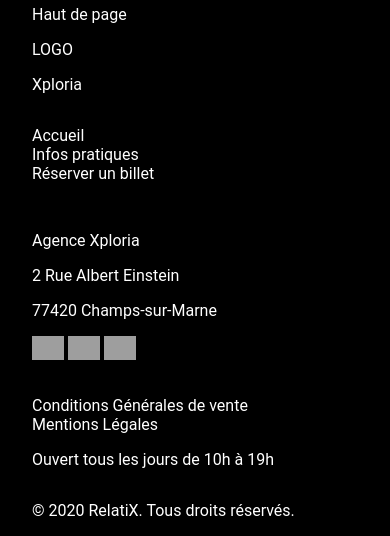
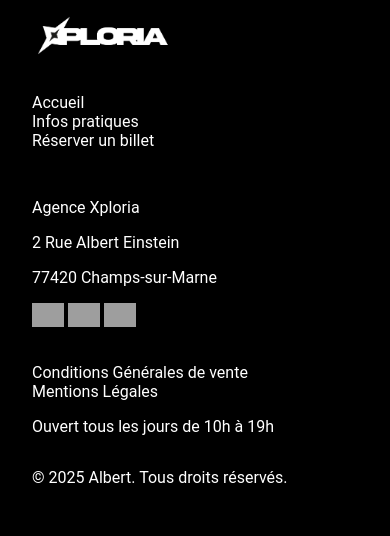
Before and after one commit to Andie4/exposition_virtuelle_Einstein, a PHP site: page /infos_pratiques.php in a window 390 px wide. Shown: the part 2172-2708 px from the top of the page. After the commit the page ends 2655 px from the top, so only its background shows below. Run offline with PHP 8.4, Linux system fonts and the light colour scheme; grey boxes are pictures that could not be loaded.

Commit message:
Amélioration détail
Nav + footer + style

```diff
--- a/CGV.php
+++ b/CGV.php
@@ -3,6 +3,7 @@
 <head>
     <meta charset="UTF-8">
     <meta name="viewport" content="width=device-width, initial-scale=1.0">
+    <link rel="stylesheet" href="styles/style.css">
     <link rel="stylesheet" href="styles/CGV.css">
     <title>Conditions Générales de Ventes</title>
 </head>
--- a/footer.php
+++ b/footer.php
@@ -1,20 +1,16 @@
-<?php
-    echo'
-    <!DOCTYPE html>
-    <html lang="fr">
-    <head>
-        <meta charset="UTF-8">
-        <meta name="viewport" content="width=device-width, initial-scale=1.0">
 <link rel="stylesheet" href="styles/footer.css">
-    </head>
+
 <body>
     <footer>
         <a href="#top">Haut de page</a>
 
         <div class="flex">
             <div class="spaceFooter">
-                    <p>LOGO</p>
-                    <a href="https://xploria.fr">Xploria</a>
+                <a href="https://albert.xploria.fr" class="logoFooter albertLogo"><img  src="images/albert_logo.svg"
+                        alt="image cliquable vers le site web de l'exposition Albert, ayez sa vision'"></a>
+                <br>
+                <a href="https://xploria.fr" class="logoFooter xploriaLogo"><img  src="images/xploria_logo.png"
+                        alt="image cliquable vers le site web de l'agence Xploria"></a>
             </div>
             <div class="spaceFooter grid">
                 <a href="index.php">Accueil</a>
@@ -22,25 +18,28 @@
                 <a href="formulaire.php">Réserver un billet</a>
             </div>
             <div class="spaceFooter">
-                    <p>Agence Xploria</p>
+                <p><a href="xploria.fr">Agence Xploria</a></p>
                 <p>2 Rue Albert Einstein</p>
                 <p>77420 Champs-sur-Marne</p>
                 <div>
-                        <a href="https://www.instagram.com/xploria_agency?igsh=MWo3Nm1mNHhsM2Y0OA==" target="_blank"><img src="images/instagram.svg" alt="" class="icone"></a>
-                        <a href="https://www.tiktok.com/@xploria_agency?_t=ZN-8uGYZ05NkbG&_r=1" target="_blank"><img src="images/tiktok.svg" alt="" class="icone"></a>
-                        <a href="" target="_blank"><img src="images/youtube.svg" alt="" class="icone"></a>
+                    <a href="https://www.instagram.com/xploria_agency?igsh=MWo3Nm1mNHhsM2Y0OA==" target="_blank"><img
+                            src="images/instagram.svg"
+                            alt="image cliquable vers le compte instagram de l'agence Xploria" class="icone"></a>
+                    <a href="https://www.tiktok.com/@xploria_agency?_t=ZN-8uGYZ05NkbG&_r=1" target="_blank"><img
+                            src="images/tiktok.svg" alt="image cliquable vers le compte tiktok de l'agence Xploria"
+                            class="icone"></a>
+                    <a href="" target="_blank"><img src="images/youtube.svg"
+                            alt="image cliquable vers le compte YouTube de l'agence Xploria" class="icone"></a>
                 </div>
             </div>
         </div>
         <div class="flex">
-                <a href="CGV.php"><img src="" alt="">Conditions Générales de vente</a>
-                <a href="mentions_legales.php"><img src="" alt="">Mentions Légales</a>
+            <a href="CGV.php">Conditions Générales de vente</a>
+            <a href="mentions_legales.php">Mentions Légales</a>
             <p>Ouvert tous les jours de 10h à 19h</p>
-                <p>© 2020 RelatiX. Tous droits réservés.</p>
+            <p>© 2025 Albert. Tous droits réservés.</p>
         </div>
     </footer>
 </body>
+
 </html>
-    '
-
-?>
--- a/formulaire.php
+++ b/formulaire.php
@@ -3,9 +3,10 @@
 <head>
     <meta charset="UTF-8">
     <meta name="viewport" content="width=device-width, initial-scale=1.0">
+    <link rel="stylesheet" href="styles/style.css">
     <link rel="stylesheet" href="styles/formulaire.css">
     <script src="scripts/formulaire.js" defer></script>
-    <title>Réservation</title>
+    <title>Réservation - Albert, ayez sa vision</title>
 </head>
 <body>
 <?php include 'nav.php'; ?>
--- a/infos_pratiques.php
+++ b/infos_pratiques.php
@@ -4,7 +4,7 @@
     <meta charset="UTF-8">
     <meta name="viewport" content="width=device-width, initial-scale=1.0">
     <link rel="stylesheet" href="styles/infos_pratiques.css">
-    <title>Infos pratiques</title>
+    <title>Infos pratiques - Albert, ayez sa vision</title>
 </head>
 <body>
 
@@ -30,17 +30,17 @@
                     <h2 class="tinyMarginBottom">TRANSPORTS</h2>
                     <p>Train : RER A - Arrêt Noisy-champsBus : lignes 312, 213, 212</p>
                 </div>
-                <div class="bigMarginBottom">
+                <!-- <div class="bigMarginBottom">
                     <h2 class="tinyMarginBottom">TARIFS</h2>
                     <p>Plein tarif : 0€ / Tarif réduit : 0€</p>
-                </div>
+                </div> -->
 
                 <div class="bigMarginBottom">
                     <h2 class="tinyMarginBottom">ACCÈS</h2>
                     <p>2 Rue Albert Einstein</p>
                     <p>77420 Champs-sur-Marne</p>
                     <p>Téléphone : +33123456789</p>
-                    <p>Mail : exporelatix@gmail.com</p>
+                    <p>Mail : expoalbert@gmail.com</p>
                 </div>
                 <div class="bigMarginBottom">
                     <h2 class="tinyMarginBottom">ACCESSIBILITÉ</h2>
@@ -48,7 +48,7 @@
                 </div>
                 <div class="bigMarginBottom">
                     <h2 class="tinyMarginBottom">RÉSEAU WI-FI GRATUIT</h2>
-                    <p>L’exposition dispose d'un réseau wifi gratuit et ouvert à tous. Pour se connecter, sélectionner le réseau "Relatix_Wifi" et accepter les conditions générales d'utilisation. Vous serez redirigés vers le site du musée et vous pourrez naviguer librement dans les zones du musée couvertes par le réseau.</p>
+                    <p>L’exposition dispose d'un réseau wifi gratuit et ouvert à tous. Pour se connecter, sélectionner le réseau "Albert_Wifi" et accepter les conditions générales d'utilisation. Vous serez redirigés vers le site du musée et vous pourrez naviguer librement dans les zones du musée couvertes par le réseau.</p>
                 </div>
             </div>
             <div class="centerH">
--- a/mentions_legales.php
+++ b/mentions_legales.php
@@ -3,8 +3,9 @@
 <head>
     <meta charset="UTF-8">
     <meta name="viewport" content="width=device-width, initial-scale=1.0">
+    <link rel="stylesheet" href="styles/style.css">
     <link rel="stylesheet" href="styles/mentions_legales.css">
-    <title>Réservation exposition</title>
+    <title>Mention Légales - Albert, ayez sa vision</title>
 </head>
 <body>
 <?php include 'nav.php'; ?>
--- a/nav.php
+++ b/nav.php
@@ -1,17 +1,11 @@
-<?php
-    echo'
-    <!DOCTYPE html>
-    <html lang="fr">
-    <head>
-        <meta charset="UTF-8">
-        <meta name="viewport" content="width=device-width, initial-scale=1.0">
 <link rel="stylesheet" href="styles/nav.css">
 <script src="scripts/nav.js" defer></script>
 
-    </head>
 <body>
+    <header>
+        <a href="#content" class="skip-link">Aller au contenu</a>
         <nav class="navbar">
-        <a href="index.php" class="logo">XPLORIA</a>
+            <a href="index.php" class="logo"><img src="images/albert_logo.svg" alt="retour accueil"></a>
             <div class="nav-links">
                 <ul>
                     <li><a href="index.php" class="black">Accueil</a></li>
@@ -23,8 +17,7 @@
             <img src="images/menu.svg" alt="menu hamburger" class="menu-burger">
             <img src="images/close.svg" alt="close" class="close">
         </nav>
+    </header>
+</body>
 
-    </body>
 </html>
-    ';
-?>
--- a/remerciement.php
+++ b/remerciement.php
@@ -3,8 +3,9 @@
 <head>
     <meta charset="UTF-8">
     <meta name="viewport" content="width=device-width, initial-scale=1.0">
+    <link rel="stylesheet" href="styles/style.css">
     <link rel="stylesheet" href="styles/remerciement.css">
-    <title>Réservation exposition</title>
+    <title>Confirmation réservation - Albert, ayez sa vision</title>
 </head>
 <body>
     <?php include 'nav.php'; ?>
--- a/styles/CGV.css
+++ b/styles/CGV.css
@@ -1,8 +1,4 @@
-*,
-*::after,
-*::before {
-    box-sizing: border-box;
-}
+
 body{
     font-family:Arial, Helvetica, sans-serif;
     color: white;
--- a/styles/footer.css
+++ b/styles/footer.css
@@ -1,8 +1,4 @@
-*,
-*::after,
-*::before {
-    box-sizing: border-box;
-}
+
 
 a{
     text-decoration: none;
@@ -14,6 +10,10 @@
 .grid{
     display: grid;
 
+}
+
+.logoFooter img{
+    margin: 10px 0 0 0;
 }
 
 
@@ -28,6 +28,13 @@
     }
     .flex{
         display:grid;
+    }
+    .albertLogo img{
+        width: 120px;
+    }
+
+    .xploriaLogo img{
+        width: 150px;
     }
 
 }
@@ -45,6 +52,13 @@
     .flex{
         display:grid;
     }
+    .albertLogo img{
+        width: 130px;
+    }
+
+    .xploriaLogo img{
+        width: 170px;
+    }
 }
 
 /* desktop */
@@ -59,4 +73,13 @@
         align-items: center;
         justify-content: space-between;
     }
+    .albertLogo img{
+        width: 8vw;
+        min-width: 120px;
+    }
+
+    .xploriaLogo img{
+        width: 10vw;
+        min-width: 150px;
+    }
 }
--- a/styles/formulaire.css
+++ b/styles/formulaire.css
@@ -1,8 +1,4 @@
-*,
-*::after,
-*::before {
-    box-sizing: border-box;
-}
+
 body{
     font-family:Arial, Helvetica, sans-serif;
     background-color: var(--black);
--- a/styles/infos_pratiques.css
+++ b/styles/infos_pratiques.css
@@ -1,8 +1,4 @@
-*,
-*::after,
-*::before {
-    box-sizing: border-box;
-}
+
 body{
     font-family: 'Roboto', sans-serif;
     margin: 0;
--- a/styles/nav.css
+++ b/styles/nav.css
@@ -4,7 +4,7 @@
     box-sizing: border-box;
 }
 
-.navbar{
+.navbar {
     position: relative;
     padding: 3rem;
     display: flex;
@@ -16,31 +16,30 @@
 
 }
 
-.navbar .nav-links ul{
+.navbar .nav-links ul {
     display: flex;
     align-items: center;
 
 }
-.navbar .nav-links ul li{
+
+.navbar .nav-links ul li {
     display: flex;
     list-style: none;
-    margin : 0 1rem;
+    margin: 0 1rem;
 
 }
-/* .navbar .nav-links ul li.active a{
-    color:rgb(0, 0, 0);
-    font-weight:2rem ;
 
-} */
-.menu-burger{
+.menu-burger {
     width: 3rem;
     display: none;
 }
-.close{
+
+.close {
     width: 3rem;
     display: none;
 }
-.langues{
+
+.langues {
     background-color: #fff;
     color: black;
     border-radius: 100%;
@@ -53,32 +52,39 @@
 
 }
 
-.border{
-    border : 1px solid rgb(255, 255, 255);
+.border {
+    border: 1px solid rgb(255, 255, 255);
     padding: 0.5rem 1rem;
 
 }
-.border:hover{
-    border : 1px solid rgb(0, 0, 0);
+
+.border:hover {
+    border: 1px solid rgb(0, 0, 0);
     padding: 0.5rem 1rem;
     background-color: #fff;
     color: black;
 }
 
+.logo img {
+    width: 200px;
+}
 
 
 
-@media screen and (max-width:768px){
-    .navbar{
+@media screen and (max-width:768px) {
+    .navbar {
         padding: 0;
     }
-    .navbar.logo{
-        position: absolute !important;
-        top:50px !important;
-        left: 10rem !important;
+
+    .logo img{
+        position: absolute ;
+        top: 10px ;
+        left: 10px;
+        width: 120px;
     }
-    .nav-links{
-        top:0;
+
+    .nav-links {
+        top: 0;
         position: absolute;
         background-color: #ffffff3e;
         backdrop-filter: blur(5px);
@@ -91,31 +97,34 @@
         transition: all 0.5s ease;
 
     }
-    .mobile-menu{
+
+    .mobile-menu {
         margin-left: 0;
 
     }
-    .nav-links ul{
+
+    .nav-links ul {
         display: flex;
         flex-direction: column;
         align-items: center;
 
     }
-    .menu-burger{
+
+    .menu-burger {
         width: 3rem;
         display: block;
         position: absolute;
-        top:0;
+        top: 0;
         right: 0;
     }
 
-    .navbar .nav-links ul li{
-        margin : 2rem;
+    .navbar .nav-links ul li {
+        margin: 2rem;
         font-size: 1.2rem;
         font-weight: bold;
-        /* color: rgb(0, 0, 0) !important;  */
     }
-    .black{
+
+    .black {
         color: black;
     }
 
@@ -124,6 +133,7 @@
         width: 3rem;
         transition: opacity 0.3s ease;
     }
+
     .menu-burger.active {
         display: none;
     }
--- a/styles/remerciement.css
+++ b/styles/remerciement.css
@@ -1,8 +1,4 @@
-*,
-*::after,
-*::before {
-    box-sizing: border-box;
-}
+
 
 body {
     font-family: Arial, Helvetica, sans-serif;
--- /dev/null
+++ b/styles/style.css
@@ -0,0 +1,5 @@
+*,
+*::after,
+*::before {
+    box-sizing: border-box;
+}
```
Also changed, not shown: styles/mentions_legales.css (+2 -5 lines), images/albert_logo.svg (added), images/xploria_logo.png (added). Lines whose indentation alone changed are shown as unchanged.
